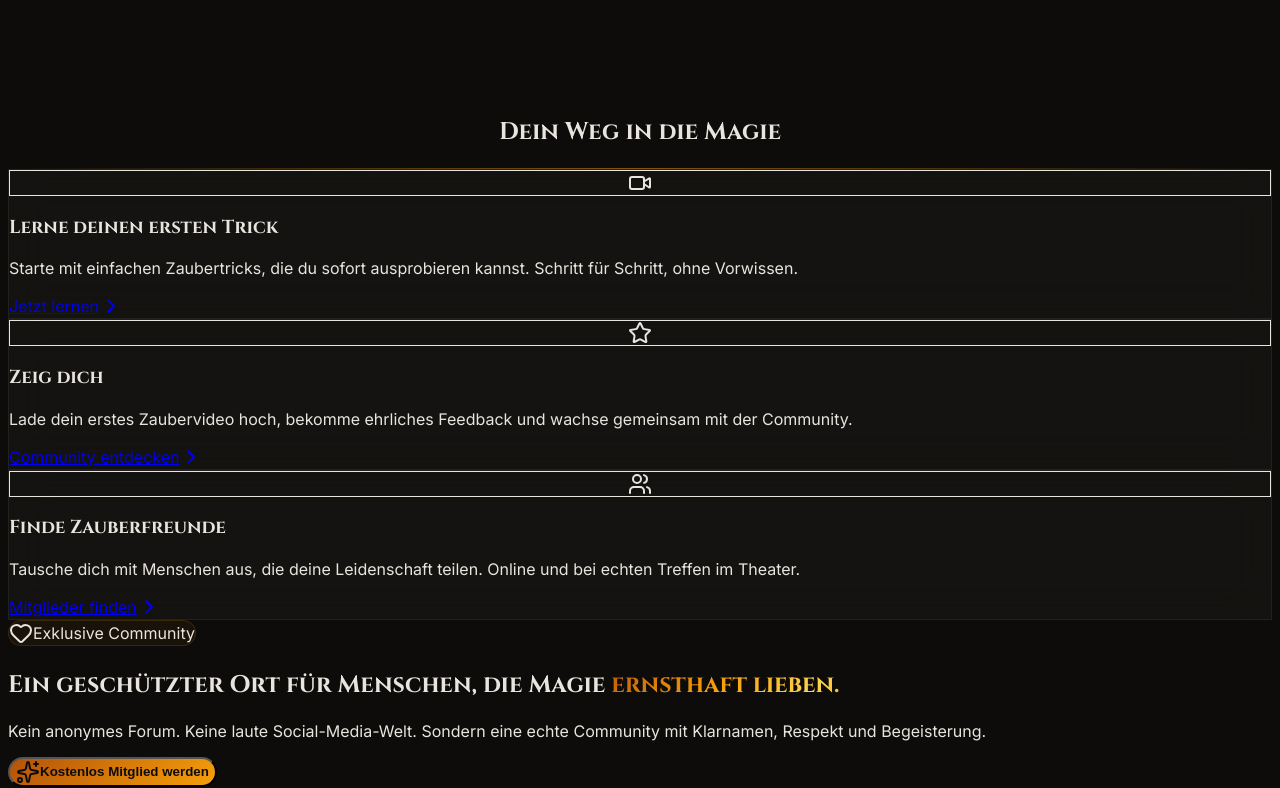
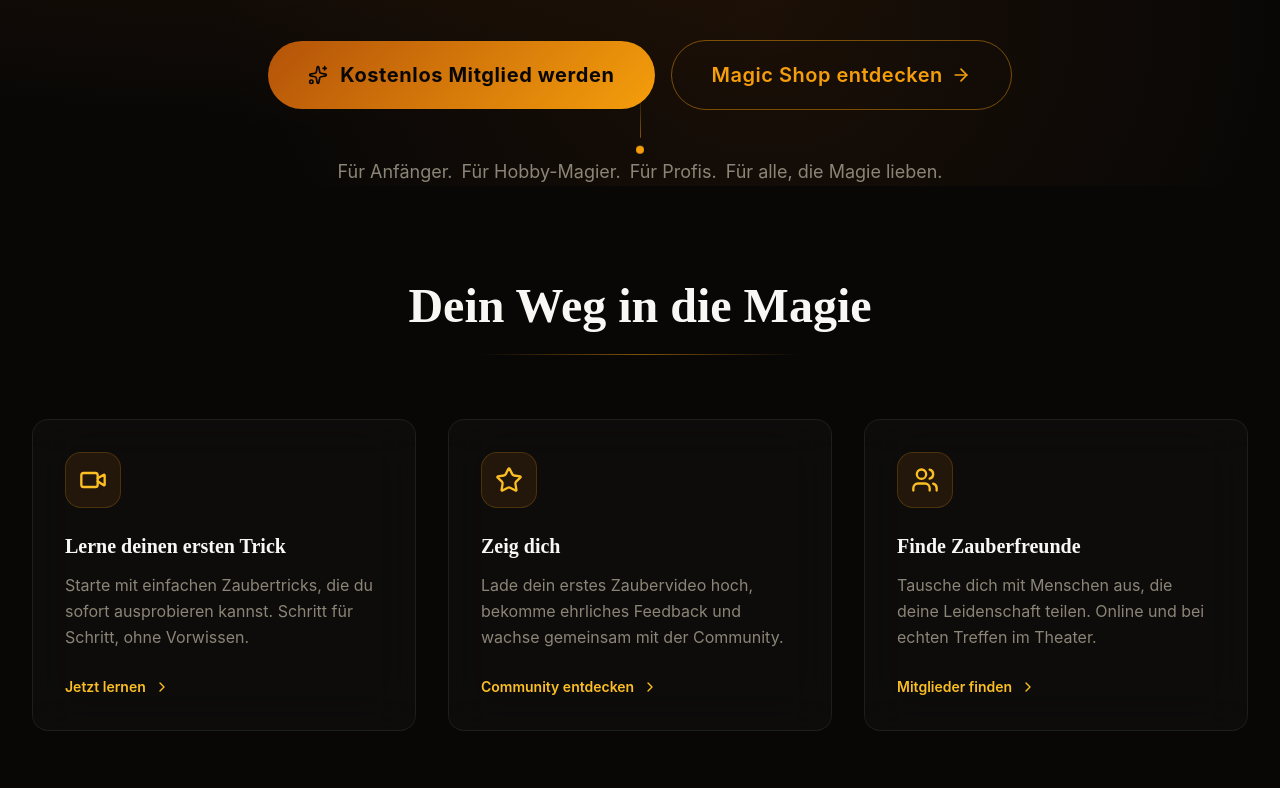
Before and after one commit to Florian-shop-1/Magieakademie, a Next.js app: page / in a window 1280 px wide. Shown: the part 648-1436 px from the top of the page. Built offline with nearby package versions, Linux system fonts and the light colour scheme.

Commit message:
fix: Tailwind v4 CSS config — Dark/Gold Design aktiv

```diff
--- a/app/globals.css
+++ b/app/globals.css
@@ -1,29 +1,79 @@
-@import url('https://fonts.googleapis.com/css2?family=Cinzel:wght@400;500;600;700;800;900&family=Inter:wght@300;400;500;600;700&display=swap');
+@import "tailwindcss";
+@import url('https://fonts.googleapis.com/css2?family=Cinzel:wght@400;600;700;800;900&family=Inter:wght@300;400;500;600;700&display=swap');
 
-@tailwind base;
-@tailwind components;
-@tailwind utilities;
-
-:root {
+@theme {
   --font-display: 'Cinzel', serif;
   --font-body: 'Inter', sans-serif;
+
+  --color-gold-50:  #fffbeb;
+  --color-gold-100: #fef3c7;
+  --color-gold-200: #fde68a;
+  --color-gold-300: #fcd34d;
+  --color-gold-400: #fbbf24;
+  --color-gold-500: #f59e0b;
+  --color-gold-600: #d97706;
+  --color-gold-700: #b45309;
+  --color-gold-800: #92400e;
+  --color-gold-900: #78350f;
+
+  --color-dark-50:  #f8f7f4;
+  --color-dark-100: #e8e5de;
+  --color-dark-200: #d0ccbf;
+  --color-dark-300: #b0a99a;
+  --color-dark-400: #8c8577;
+  --color-dark-500: #6b6459;
+  --color-dark-600: #4a4540;
+  --color-dark-700: #2e2b27;
+  --color-dark-800: #1a1815;
+  --color-dark-900: #0d0c0a;
+  --color-dark-950: #080706;
+
+  --animate-float: float 6s ease-in-out infinite;
+  --animate-fade-in: fadeIn 0.7s ease-out both;
+  --animate-slide-up: slideUp 0.7s ease-out both;
+  --animate-shimmer: shimmer 3s linear infinite;
+  --animate-pulse-gold: pulse-gold 2s infinite;
+
+  @keyframes float {
+    0%, 100% { transform: translateY(0); }
+    50%       { transform: translateY(-12px); }
+  }
+  @keyframes fadeIn {
+    from { opacity: 0; }
+    to   { opacity: 1; }
+  }
+  @keyframes slideUp {
+    from { opacity: 0; transform: translateY(32px); }
+    to   { opacity: 1; transform: translateY(0); }
+  }
+  @keyframes shimmer {
+    0%   { background-position: -200% center; }
+    100% { background-position:  200% center; }
+  }
+  @keyframes pulse-gold {
+    0%, 100% { box-shadow: 0 0 0 0 rgba(245,158,11,0.4); }
+    50%       { box-shadow: 0 0 0 12px rgba(245,158,11,0); }
+  }
 }
 
-* { box-sizing: border-box; }
+/* ── Base ─────────────────────────────────────────────────── */
+*, *::before, *::after { box-sizing: border-box; }
 html { scroll-behavior: smooth; }
 
 body {
-  background-color: #0d0c0a;
+  background-color: #080706;
   color: #e8e5de;
   font-family: 'Inter', sans-serif;
   -webkit-font-smoothing: antialiased;
+  -moz-osx-font-smoothing: grayscale;
 }
 
-::-webkit-scrollbar { width: 6px; }
-::-webkit-scrollbar-track { background: #0d0c0a; }
-::-webkit-scrollbar-thumb { background: #4a4540; border-radius: 3px; }
-::-webkit-scrollbar-thumb:hover { background: #d97706; }
+::-webkit-scrollbar            { width: 5px; }
+::-webkit-scrollbar-track      { background: #080706; }
+::-webkit-scrollbar-thumb      { background: #4a4540; border-radius: 3px; }
+::-webkit-scrollbar-thumb:hover{ background: #d97706; }
 
+/* ── Typography ───────────────────────────────────────────── */
 .font-display { font-family: 'Cinzel', serif; }
 
 .text-gold-gradient {
@@ -35,91 +85,96 @@ body {
   animation: shimmer 3s linear infinite;
 }
 
+/* ── Glass ────────────────────────────────────────────────── */
 .glass {
-  background: rgba(255,255,255,0.03);
-  backdrop-filter: blur(20px);
-  border: 1px solid rgba(255,255,255,0.06);
+  background: rgba(255,255,255,0.025);
+  backdrop-filter: blur(24px);
+  border: 1px solid rgba(255,255,255,0.07);
+}
+.glass-gold {
+  background: rgba(245,158,11,0.06);
+  backdrop-filter: blur(24px);
+  border: 1px solid rgba(245,158,11,0.18);
 }
 
-.glass-gold {
-  background: rgba(245,158,11,0.05);
-  backdrop-filter: blur(20px);
-  border: 1px solid rgba(245,158,11,0.15);
+/* ── Glow ─────────────────────────────────────────────────── */
+.gold-glow {
+  box-shadow: 0 0 40px rgba(245,158,11,0.25), 0 0 80px rgba(245,158,11,0.08);
 }
 
-.gold-glow {
-  box-shadow: 0 0 30px rgba(245,158,11,0.25), 0 0 60px rgba(245,158,11,0.08);
-}
-
+/* ── Cards ────────────────────────────────────────────────── */
 .card-hover {
-  transition: all 0.35s cubic-bezier(0.4,0,0.2,1);
+  transition: transform 0.35s cubic-bezier(.4,0,.2,1),
+              box-shadow  0.35s cubic-bezier(.4,0,.2,1);
 }
 .card-hover:hover {
   transform: translateY(-6px);
-  box-shadow: 0 24px 60px rgba(0,0,0,0.5), 0 0 40px rgba(245,158,11,0.08);
+  box-shadow: 0 24px 60px rgba(0,0,0,0.6), 0 0 40px rgba(245,158,11,0.08);
 }
 
+/* ── Buttons ──────────────────────────────────────────────── */
 .btn-gold {
   background: linear-gradient(135deg, #b45309, #f59e0b);
-  color: #0d0c0a;
+  color: #080706;
   font-weight: 700;
-  transition: all 0.3s ease;
+  font-family: 'Inter', sans-serif;
+  letter-spacing: 0.03em;
   position: relative;
   overflow: hidden;
+  transition: box-shadow 0.3s, transform 0.3s;
 }
-.btn-gold:after {
+.btn-gold::after {
   content: '';
   position: absolute;
-  top: 0; left: -100%;
-  width: 100%; height: 100%;
-  background: linear-gradient(90deg, transparent, rgba(255,255,255,0.25), transparent);
-  transition: left 0.5s ease;
+  inset: 0;
+  background: linear-gradient(90deg, transparent, rgba(255,255,255,0.22), transparent);
+  transform: translateX(-100%);
+  transition: transform 0.5s ease;
 }
-.btn-gold:hover:after { left: 100%; }
+.btn-gold:hover::after  { transform: translateX(100%); }
 .btn-gold:hover {
-  box-shadow: 0 0 40px rgba(245,158,11,0.5);
+  box-shadow: 0 0 40px rgba(245,158,11,0.55);
   transform: translateY(-2px);
 }
 
 .btn-outline-gold {
   background: transparent;
-  border: 1px solid rgba(245,158,11,0.4);
+  border: 1px solid rgba(245,158,11,0.45);
   color: #f59e0b;
-  transition: all 0.3s ease;
+  transition: background 0.3s, border-color 0.3s, box-shadow 0.3s;
 }
 .btn-outline-gold:hover {
-  background: rgba(245,158,11,0.08);
+  background: rgba(245,158,11,0.09);
   border-color: #f59e0b;
   box-shadow: 0 0 25px rgba(245,158,11,0.2);
 }
 
+/* ── Divider ──────────────────────────────────────────────── */
 .gold-divider {
   height: 1px;
   background: linear-gradient(90deg, transparent, rgba(245,158,11,0.5), transparent);
 }
 
-@keyframes shimmer {
-  0% { background-position: -200% center; }
-  100% { background-position: 200% center; }
+/* ── Input ────────────────────────────────────────────────── */
+.input-dark {
+  width: 100%;
+  background: #1a1815;
+  border: 1px solid #2e2b27;
+  border-radius: 0.75rem;
+  padding: 0.75rem 1rem;
+  color: #e8e5de;
+  outline: none;
+  transition: border-color 0.2s, box-shadow 0.2s;
+  font-size: 0.875rem;
 }
-@keyframes float {
-  0%,100% { transform: translateY(0); }
-  50% { transform: translateY(-12px); }
-}
-@keyframes fadeIn {
-  from { opacity: 0; }
-  to { opacity: 1; }
-}
-@keyframes slideUp {
-  from { opacity: 0; transform: translateY(32px); }
-  to { opacity: 1; transform: translateY(0); }
-}
-@keyframes pulse-gold {
-  0%,100% { box-shadow: 0 0 0 0 rgba(245,158,11,0.4); }
-  50% { box-shadow: 0 0 0 12px rgba(245,158,11,0); }
+.input-dark::placeholder { color: #4a4540; }
+.input-dark:focus {
+  border-color: #f59e0b;
+  box-shadow: 0 0 0 3px rgba(245,158,11,0.12);
 }
 
-.animate-float { animation: float 6s ease-in-out infinite; }
-.animate-fade-in { animation: fadeIn 0.7s ease-out both; }
-.animate-slide-up { animation: slideUp 0.7s ease-out both; }
-.animate-pulse-gold { animation: pulse-gold 2s infinite; }
+/* ── Animations ───────────────────────────────────────────── */
+.animate-float     { animation: var(--animate-float); }
+.animate-fade-in   { animation: var(--animate-fade-in); }
+.animate-slide-up  { animation: var(--animate-slide-up); }
+.animate-pulse-gold{ animation: var(--animate-pulse-gold); }
--- a/tailwind.config.ts
+++ /dev/null
@@ -1,80 +0,0 @@
-import type { Config } from "tailwindcss";
-
-const config: Config = {
-  content: [
-    "./pages/**/*.{js,ts,jsx,tsx,mdx}",
-    "./components/**/*.{js,ts,jsx,tsx,mdx}",
-    "./app/**/*.{js,ts,jsx,tsx,mdx}",
-  ],
-  theme: {
-    extend: {
-      colors: {
-        gold: {
-          50: "#fffbeb",
-          100: "#fef3c7",
-          200: "#fde68a",
-          300: "#fcd34d",
-          400: "#fbbf24",
-          500: "#f59e0b",
-          600: "#d97706",
-          700: "#b45309",
-          800: "#92400e",
-          900: "#78350f",
-        },
-        dark: {
-          50: "#f8f7f4",
-          100: "#e8e5de",
-          200: "#d0ccbf",
-          300: "#b0a99a",
-          400: "#8c8577",
-          500: "#6b6459",
-          600: "#4a4540",
-          700: "#2e2b27",
-          800: "#1a1815",
-          900: "#0d0c0a",
-          950: "#080706",
-        },
-      },
-      fontFamily: {
-        display: ["var(--font-display)", "serif"],
-        body: ["var(--font-body)", "sans-serif"],
-      },
-      backgroundImage: {
-        "gradient-radial": "radial-gradient(var(--tw-gradient-stops))",
-        "gold-shimmer":
-          "linear-gradient(135deg, #b45309 0%, #f59e0b 25%, #fcd34d 50%, #f59e0b 75%, #b45309 100%)",
-      },
-      animation: {
-        "fade-in": "fadeIn 0.6s ease-out",
-        "slide-up": "slideUp 0.6s ease-out",
-        shimmer: "shimmer 2.5s infinite",
-        float: "float 6s ease-in-out infinite",
-        glow: "glow 2s ease-in-out infinite alternate",
-      },
-      keyframes: {
-        fadeIn: {
-          "0%": { opacity: "0" },
-          "100%": { opacity: "1" },
-        },
-        slideUp: {
-          "0%": { opacity: "0", transform: "translateY(30px)" },
-          "100%": { opacity: "1", transform: "translateY(0)" },
-        },
-        shimmer: {
-          "0%": { backgroundPosition: "-200% center" },
-          "100%": { backgroundPosition: "200% center" },
-        },
-        float: {
-          "0%, 100%": { transform: "translateY(0px)" },
-          "50%": { transform: "translateY(-10px)" },
-        },
-        glow: {
-          "0%": { textShadow: "0 0 10px #f59e0b, 0 0 20px #f59e0b" },
-          "100%": { textShadow: "0 0 20px #fcd34d, 0 0 40px #fcd34d, 0 0 60px #f59e0b" },
-        },
-      },
-    },
-  },
-  plugins: [],
-};
-export default config;
```
